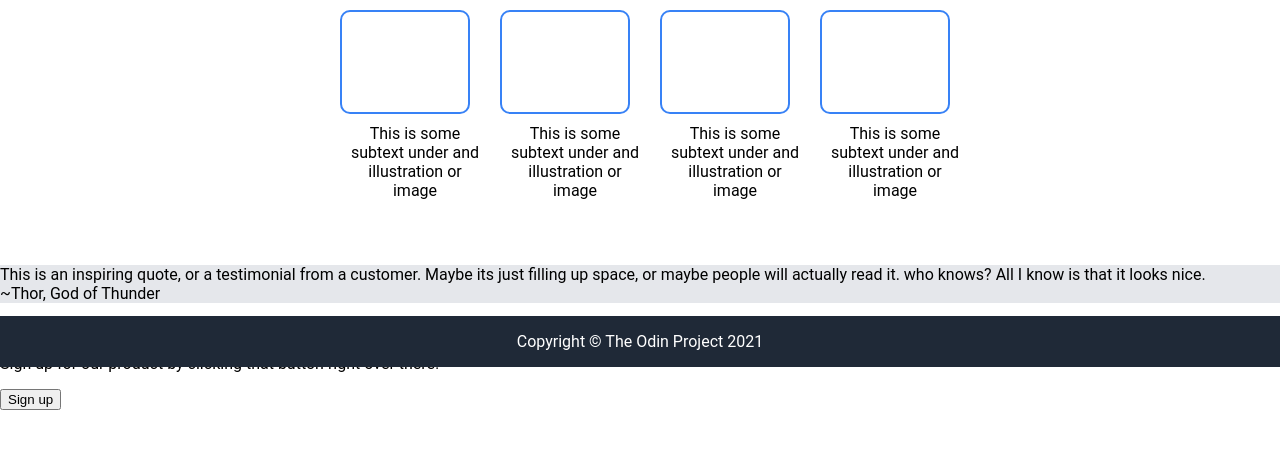
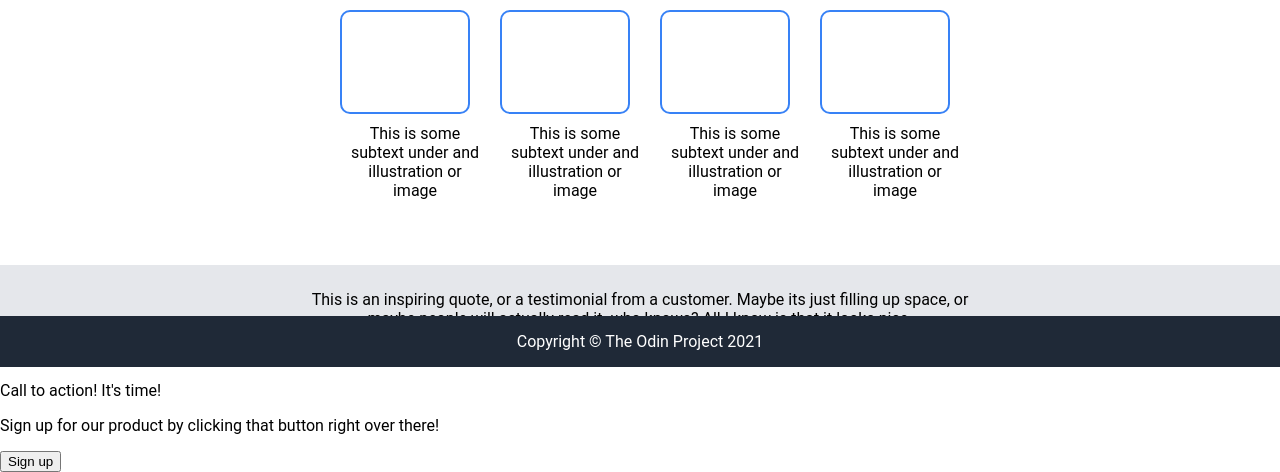
Before and after one commit to nd31pr0/Landing_Page, a plain HTML site: page index.html in a window 1280 px wide. Shown: the part 433-905 px from the top of the page. Before the commit the page ends 843 px from the top, so only its background shows below. Drawn offline with Linux system fonts and the light colour scheme.

Commit message:
Adjust row2 of content

```diff
--- a/style.css
+++ b/style.css
@@ -103,11 +103,18 @@ p#hero-main{
 }
 .row2 {
     background-color: #E5E7EB;
+    height: 100px;
+    text-align: center;
+}
+.row2 .p {
+    text-align: center;
+    max-width: 700px;
+    margin: 0 auto;
+    padding-top: 25px;
 }
 
-
 .footer {
-    position: absolute;
+    position: fixed;
     bottom: 0;
     left: 0;
     background-color: #1F2937;
```
